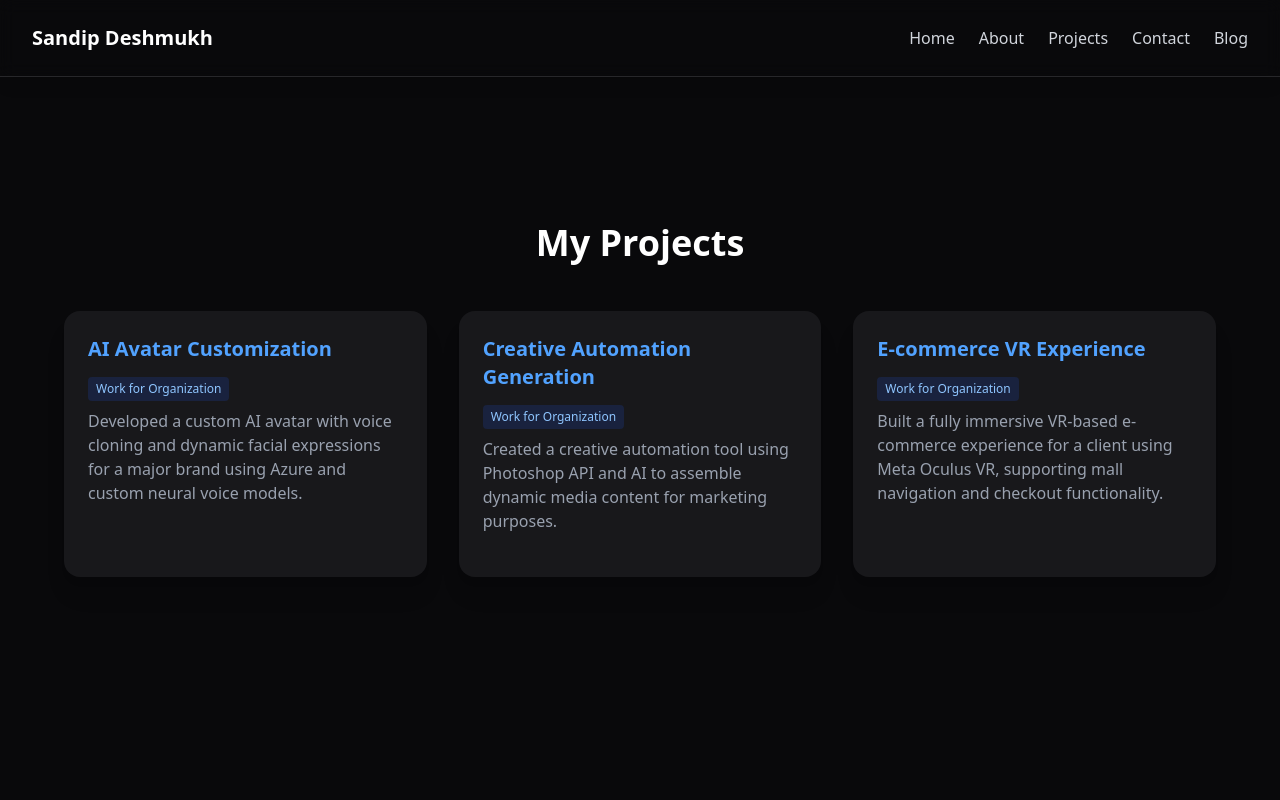
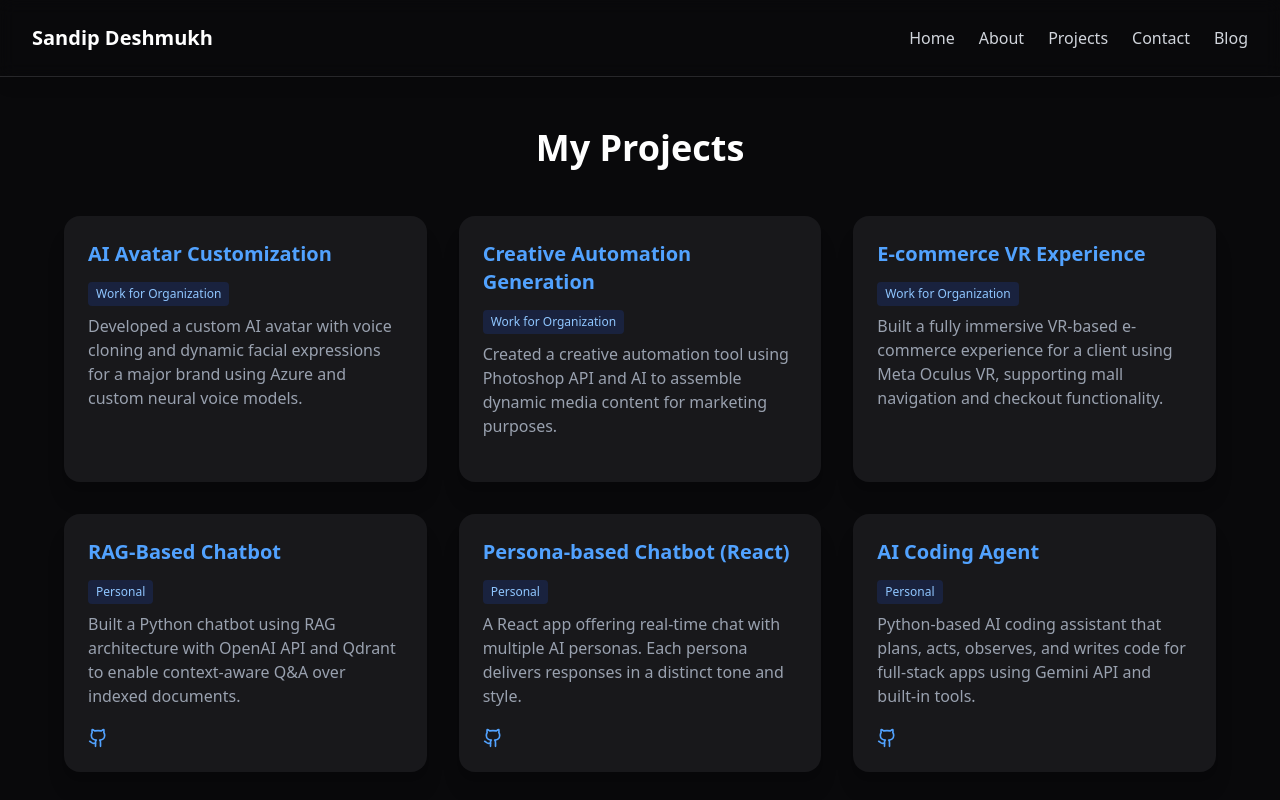
Before and after one commit to sandipdeshmukh77/Portfolio, a React (Vite) app: page /projects in a window 1280 px wide. Shown: the top 800 px of the page. Built offline with nearby package versions, Linux system fonts and the light colour scheme.

Commit message:
add new personal projects to the Projects component

```diff
--- a/src/components/Projects.tsx
+++ b/src/components/Projects.tsx
@@ -29,6 +29,27 @@ const projects: Project[] = [
             "Built a fully immersive VR-based e-commerce experience for a client using Meta Oculus VR, supporting mall navigation and checkout functionality.",
         category: 'work'
     },
+    {
+        title: "RAG-Based Chatbot",
+        description:
+            "Built a Python chatbot using RAG architecture with OpenAI API and Qdrant to enable context-aware Q&A over indexed documents.",
+        githubUrl: "https://github.com/sandipdeshmukh77/RAG",
+        category: 'personal'
+    },
+    {
+        title: "Persona-based Chatbot (React)",
+        description:
+            "A React app offering real-time chat with multiple AI personas. Each persona delivers responses in a distinct tone and style.",
+        githubUrl: "https://github.com/sandipdeshmukh77/persona-chatbot",
+        category: 'personal'
+    },
+    {
+        title: "AI Coding Agent",
+        description:
+            "Python-based AI coding assistant that plans, acts, observes, and writes code for full-stack apps using Gemini API and built-in tools.",
+        githubUrl: "https://github.com/sandipdeshmukh77/coding-agent",
+        category: 'personal'
+    }
 ];
 
 // Card animation variant remains the same
@@ -56,12 +77,13 @@ const Projects: React.FC = () => {
                     {projects.map((project, index) => (
                         <motion.div
                             key={index}
-                            className="bg-[hsl(240_5.9%_10%)] p-6 rounded-2xl shadow-xl transition-transform hover:scale-105 hover:shadow-blue-500/20 text-left"
+                            className="bg-[hsl(240_5.9%_10%)] p-6 rounded-2xl shadow-xl transition-transform hover:scale-105 hover:shadow-blue-500/20 text-left flex flex-col justify-between"
                             variants={cardVariants}
                             initial="hidden"
                             animate="visible"
                             custom={index}
                         >
+                            <div>
                                 <h3 className="text-xl font-semibold text-blue-400 mb-3">{project.title}</h3>
 
                                 {/* Badge for work */}
@@ -73,7 +95,8 @@ const Projects: React.FC = () => {
 
 
                                 <p className="text-gray-400 mb-5">{project.description}</p>
-
+                            </div>
+                            <div>
                                 {/* Show GitHub/Live only for personal projects */}
                                 {project.category === 'personal' && (
                                     <div className="flex gap-5 items-center">
@@ -101,6 +124,7 @@ const Projects: React.FC = () => {
                                         )}
                                     </div>
                                 )}
+                            </div>
                         </motion.div>
                     ))}
 
```
Lines whose indentation alone changed are shown as unchanged.
